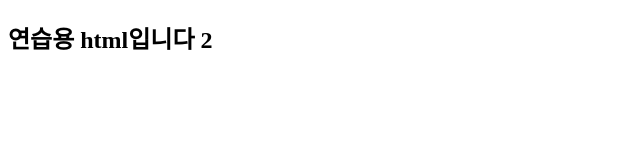
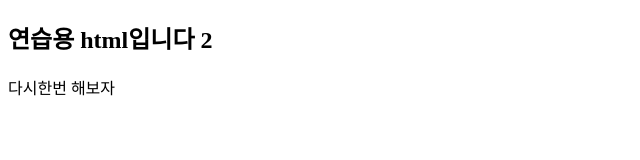
Before and after one commit to sl150s/study_jang_03, a plain HTML site: page heejin.html in a window 1280 px wide. Shown: the whole page, without its empty margins (0-640 px from the left). Drawn offline with Linux system fonts and the light colour scheme.

Commit message:
div added

```diff
--- a/heejin.html
+++ b/heejin.html
@@ -8,5 +8,6 @@
 </head>
 <body>
     <h2>연습용 html입니다 2 </h2>
+    <div>다시한번 해보자</div>
 </body>
 </html>
```
